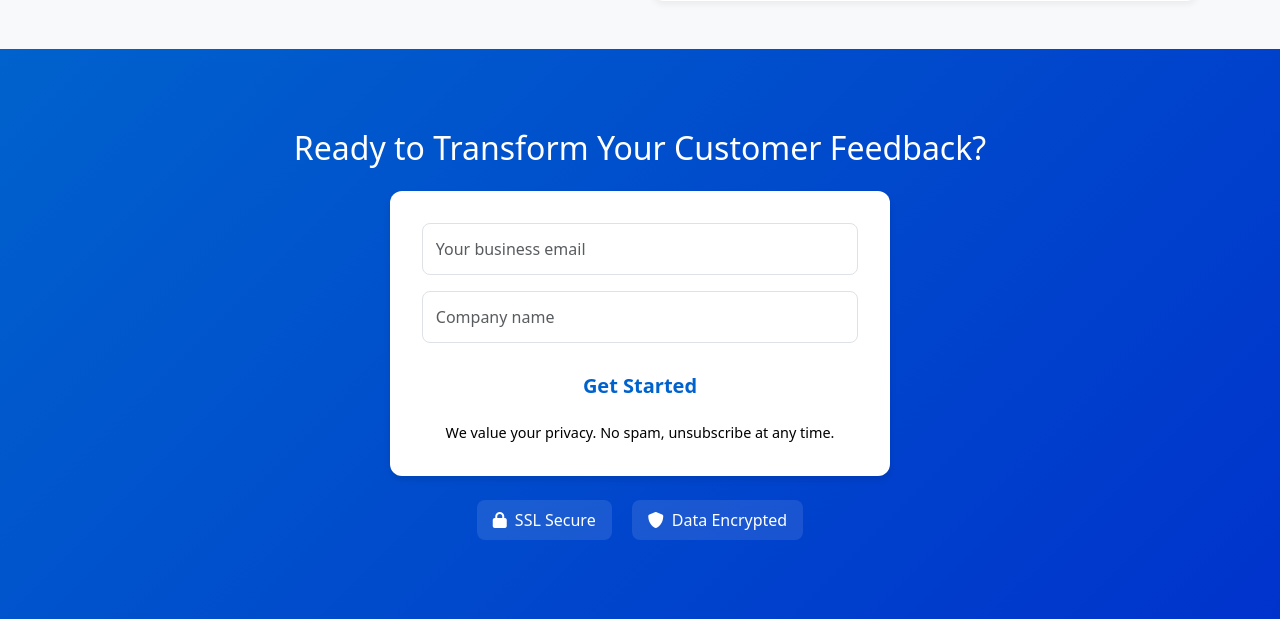
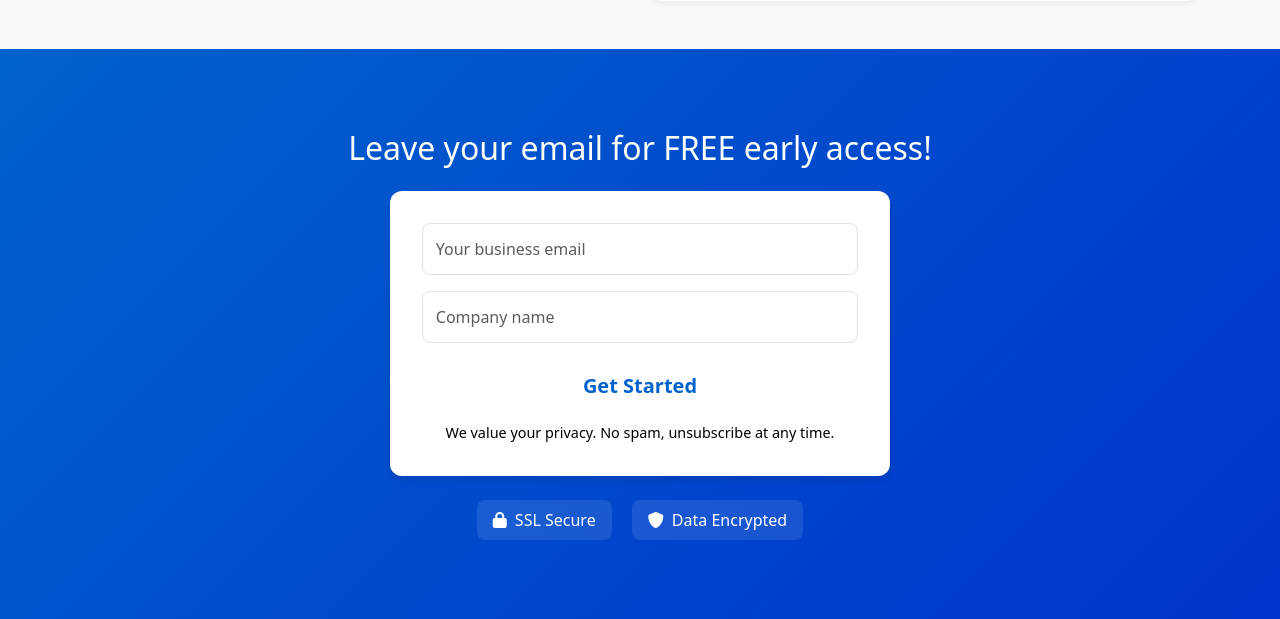
Before and after one commit to edwrand/landing, a Flask app: page / in a window 1280 px wide. Shown: the part 1644-2263 px from the top of the page. Run offline with Flask 2, Linux system fonts and the light colour scheme.

Commit message:
changing tag liner

```diff
--- a/templates/index.html
+++ b/templates/index.html
@@ -398,7 +398,7 @@
         <div class="container">
             <div class="row justify-content-center">
                 <div class="col-sm-12 col-md-8 text-center">
-                    <h2 class="mb-4">Ready to Transform Your Customer Feedback?</h2>
+                    <h2 class="mb-4">Leave your email for FREE early access!</h2>
                     <!--
                       4) For the Google Ads conversion event snippet to fire,
                          use onsubmit="return gtag_report_conversion()"
```
